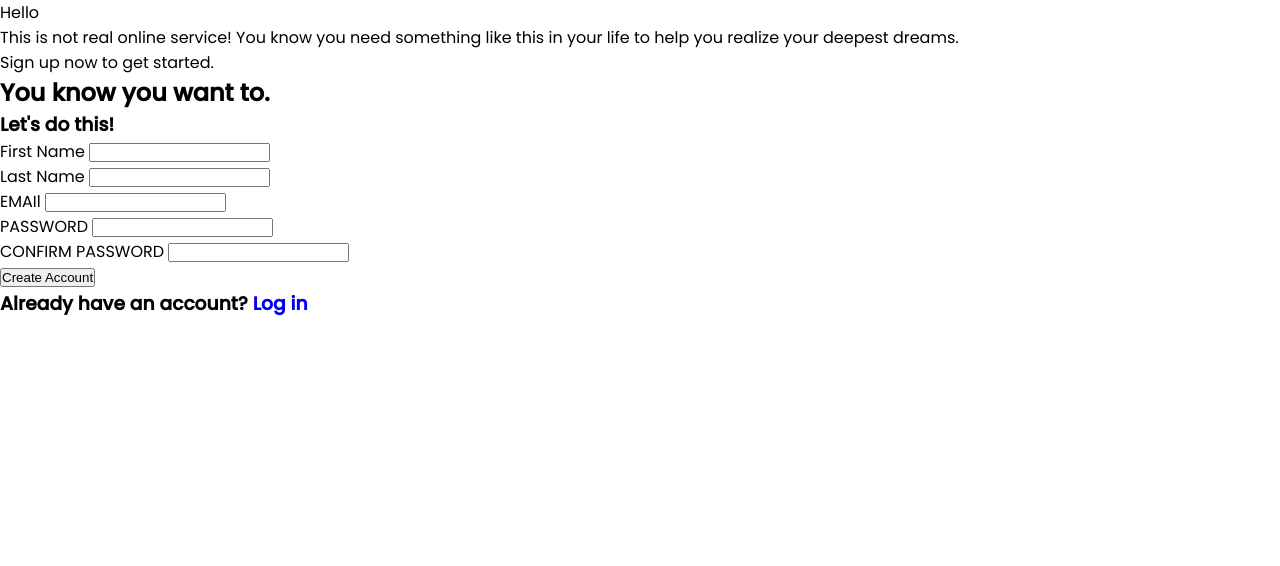
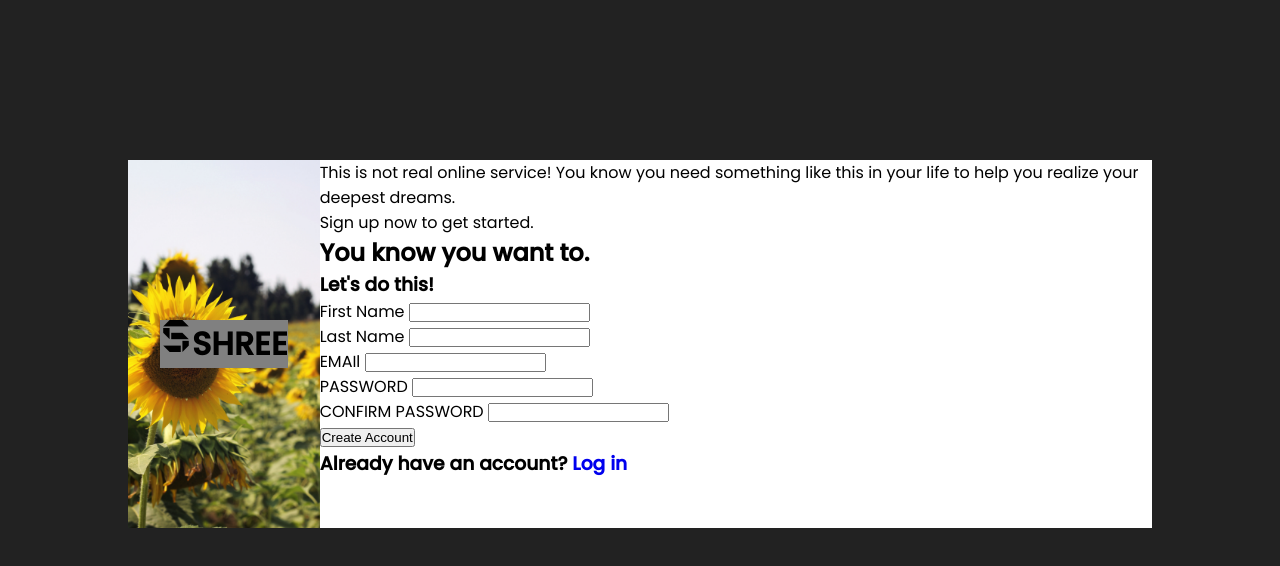
Before and after one commit to PacifistRam/sign-up-form-top, a plain HTML site: page index.html in a window 1280 px wide. Drawn offline with Linux system fonts and the light colour scheme; a web font is replaced by a local one.

Commit message:
first addition of css

```diff
--- a/index.html
+++ b/index.html
@@ -11,10 +11,13 @@
     <title>Sign-Up-Form|TOP</title>
 </head>
 <body>
-  <div class="h1">Hello</div>
+
     <main>
         <div class="img-container">
-            <div class="log"></div>
+            <div class="logo">
+                <div class="logo-img"><img src="logo-s.png" alt="logo"></div>
+                <h1>SHREE</h1>
+            </div>
         </div>
         <div class="form-container">
             <div class="para">
--- a/style.css
+++ b/style.css
@@ -1,4 +1,9 @@
 /* font-family: 'PT Serif', serif; */
+
+/* Photo by <a href="https://unsplash.com/@ispywithmylittleeye?utm_content=creditCopyText&utm_medium=referral&utm_source=unsplash">Zeynep Sümer</a> on <a href="https://unsplash.com/photos/sunflower-field-during-day-time-lk3F07BN8T8?utm_content=creditCopyText&utm_medium=referral&utm_source=unsplash">Unsplash</a> */
+
+/* logo attr */
+/* <a href="https://www.flaticon.com/free-icons/letter-s" title="Letter s icons">Letter s icons created by popo2021 - Flaticon</a> */
 
 *{
     margin: 0;
@@ -13,4 +18,46 @@ a{
 }
 body {
     font-family: 'Poppins', sans-serif;
+    background-color: #222222;
+    padding-top: 10rem;
 }
+
+main {
+    display: flex;
+    flex-wrap: wrap;
+    max-width: 80%;
+    margin: 0 auto;
+
+}
+
+.img-container {
+    background-image: url(sumer.jpg);
+    background-repeat: no-repeat;
+    background-size: cover;
+    padding: 10rem 2rem;
+
+}
+
+.logo {
+    display: flex;
+    background-color: grey;
+    width: 100%;
+
+}
+.logo-img {
+    height: 2rem;
+    width: 2rem;
+    background-color: grey;
+}
+.logo-img img {
+    width: 100%;
+
+}
+
+
+
+.form-container {
+    flex: 1;
+    background-color: white;
+
+}
```
Also changed, not shown: logo-s.png (added), sumer.jpg (added).
